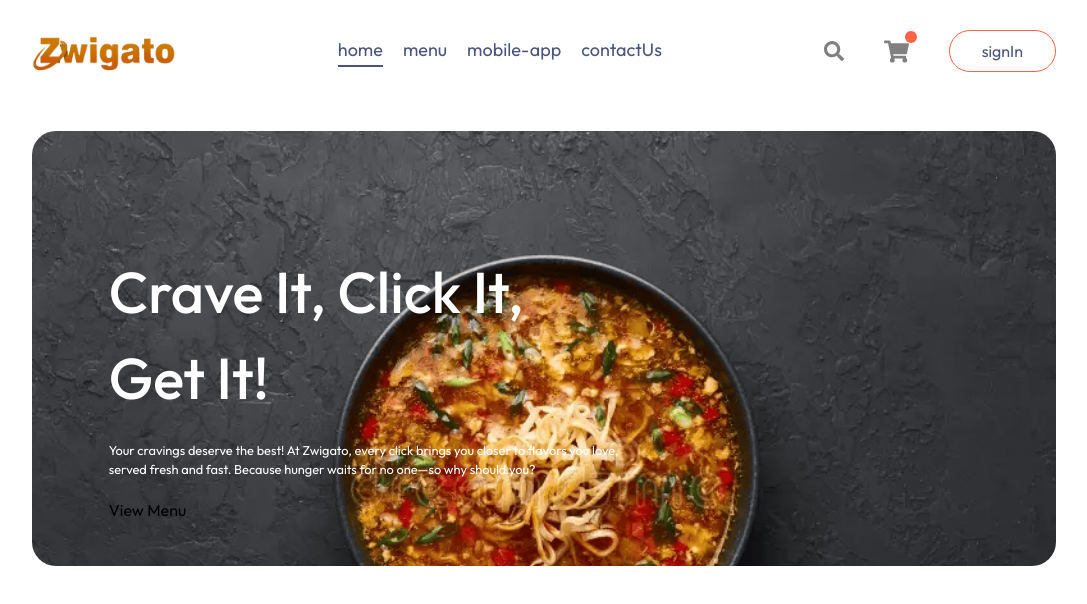
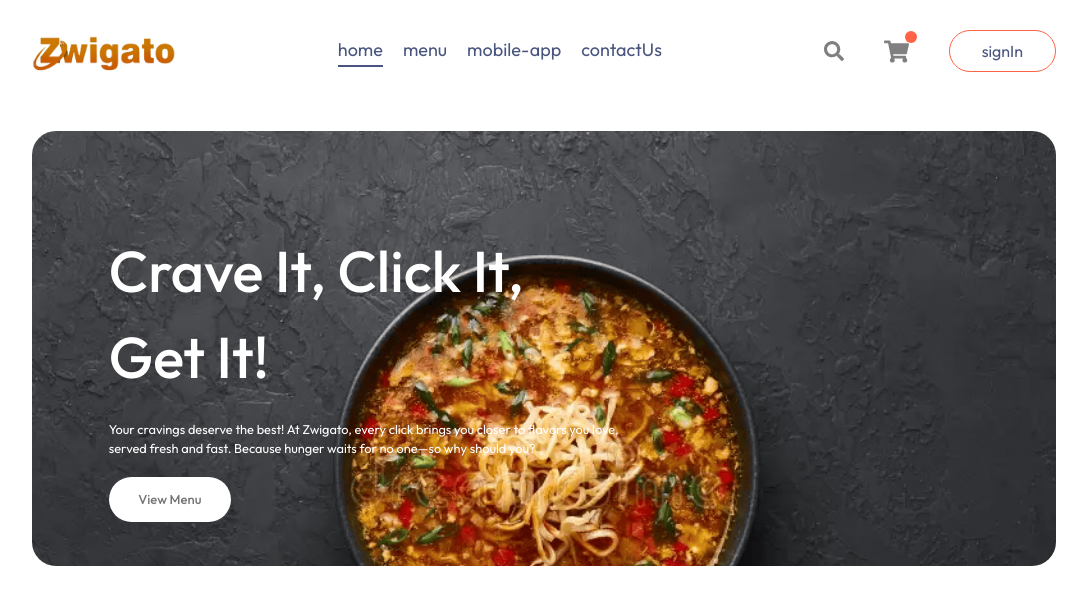
Before and after one commit to namannn04/Zwigato, a React (Vite) app in the folder Frontend/: page / in a window 1280 px wide. Shown: the top 604 px of the page, without its empty margins (96-1183 px from the left). Built offline with nearby package versions, Linux system fonts and the light colour scheme.

Commit message:
HeroSection Frontend complete

```diff
--- a/Frontend/src/components/Header.jsx
+++ b/Frontend/src/components/Header.jsx
@@ -5,14 +5,14 @@ import React from "react";
 function Header() {
   return (
     <div className="h-[34vw] my-7 mx-auto bg-landing-img bg-no-repeat relative bg-cover rounded-3xl">
-      <div className="absolute flex flex-col items-start gap-[1.5vw] w-1/2 bottom-[10%] left-[6vw]">
+      <div className="absolute flex flex-col items-start gap-[1.5vw] w-1/2 bottom-[10%] left-[6vw] animate-fadeIn">
         <h2 className="text-white font-medium text-landingSize">Crave It, Click It, Get It!</h2>
         <p className="text-[1vw] text-white">
           Your cravings deserve the best! At Zwigato, every click brings you
           closer to flavors you love, served fresh and fast. Because hunger
           waits for no one—so why should you?
         </p>
-        <button>View Menu</button>
+        <button className="text-[#747474] font-medium p-[1vw] px-[2.3vw] bg-white text-[max(1vw,13px)] rounded-[50px]">View Menu</button>
       </div>
     </div>
   );
--- a/Frontend/tailwind.config.js
+++ b/Frontend/tailwind.config.js
@@ -10,6 +10,15 @@ module.exports = {
       fontSize: {
         'landingSize': 'max(4.5vw, 22px)',
       },
+      keyframes: {
+        fadeIn: {
+          '0%': { opacity: '0' },
+          '100%': { opacity: '1' },
+        },
+      },
+      animation: {
+        fadeIn: 'fadeIn 3s ease-in-out',
+      },
     },
   },
   plugins: [],
```
